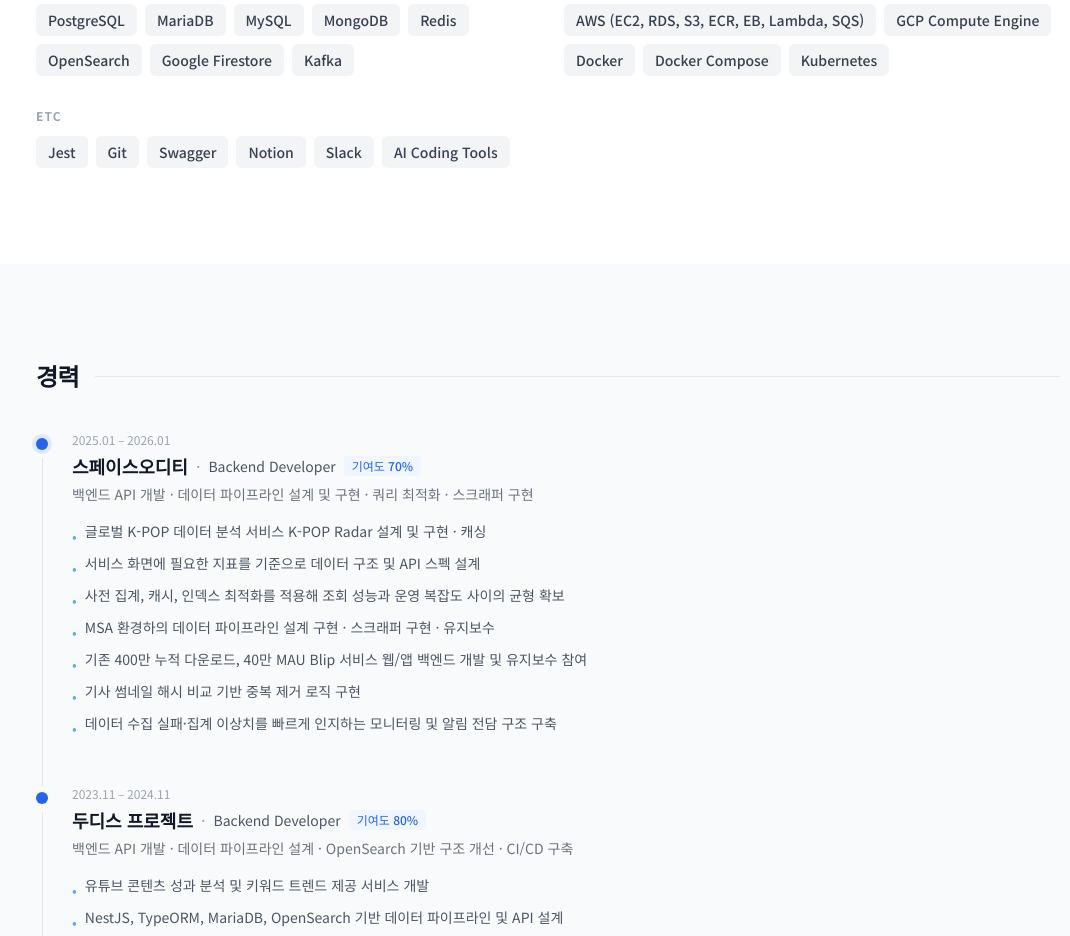
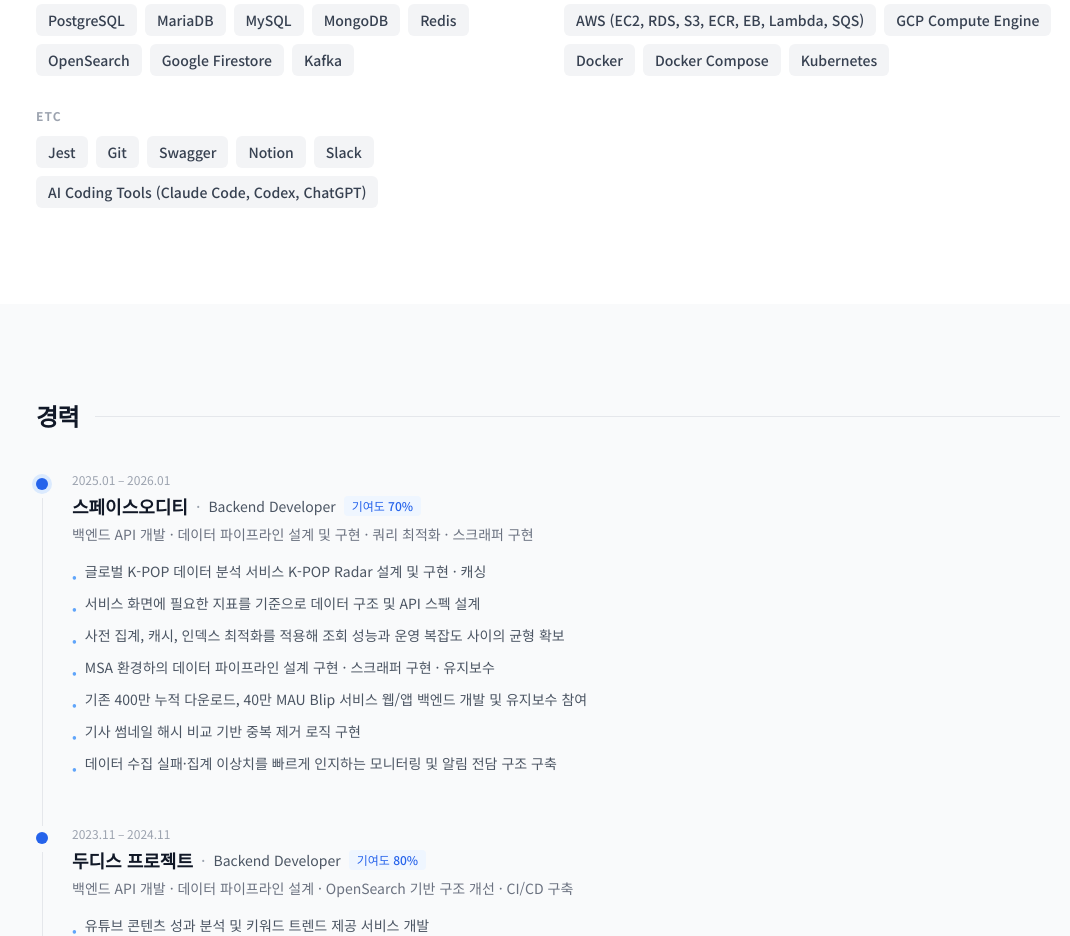
Before and after one commit to godkor200/resume, a Next.js app: page /resume/ in a window 1280 px wide. Shown: the part 1780-2716 px from the top of the page, without its empty margins (92-1162 px from the left). Built offline with nearby package versions, Linux system fonts and the light colour scheme.

Commit message:
feat: add Claude Code to AI coding tools

```diff
--- a/src/data/resume.ts
+++ b/src/data/resume.ts
@@ -38,7 +38,7 @@
     category: 'Infra / DevOps',
     items: ['AWS (EC2, RDS, S3, ECR, EB, Lambda, SQS)', 'GCP Compute Engine', 'Docker', 'Docker Compose', 'Kubernetes'],
   },
-  { category: 'ETC', items: ['Jest', 'Git', 'Swagger', 'Notion', 'Slack', 'AI Coding Tools'] },
+  { category: 'ETC', items: ['Jest', 'Git', 'Swagger', 'Notion', 'Slack', 'AI Coding Tools (Claude Code, Codex, ChatGPT)'] },
 ]
 
 export const careers = [
```
